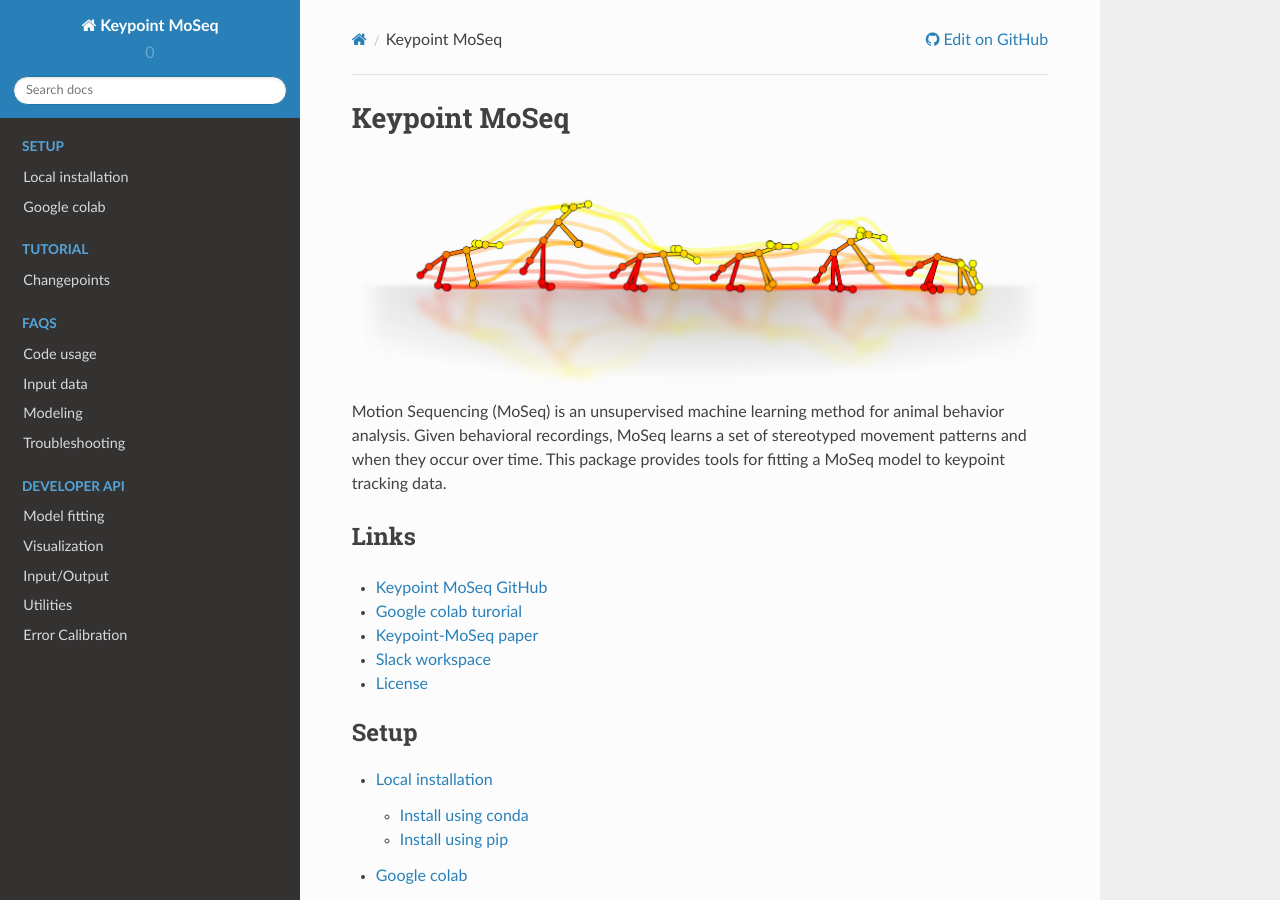
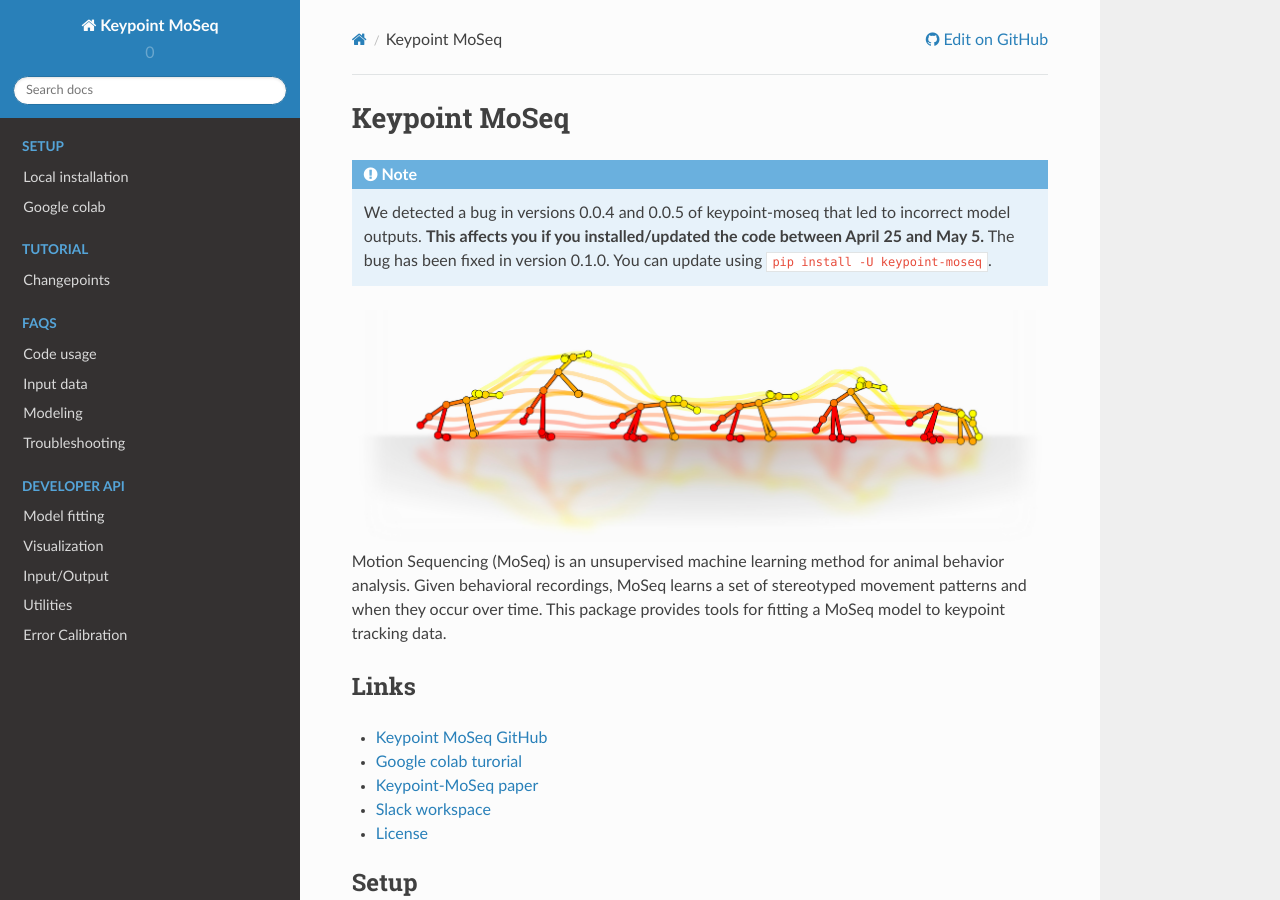
Before and after one commit to dattalab/keypoint-moseq, a Sphinx documentation site: the page built from docs/source/index.rst, in a window 1280 px wide and 900 px high. Built offline with Sphinx 7.4.7 and the Read the Docs theme 2.0.0, drawn with Linux system fonts in a browser that asks for light colours; pages that are not in the unit, such as notebooks, are missing from menus.

Commit message:
added warning about modeling error

```diff
--- a/docs/source/index.rst
+++ b/docs/source/index.rst
@@ -1,5 +1,8 @@
 Keypoint MoSeq
 ==============
+
+.. note::
+    We detected a bug in versions 0.0.4 and 0.0.5 of keypoint-moseq that led to incorrect model outputs. **This affects you if you installed/updated the code between April 25 and May 5.** The bug has been fixed in version 0.1.0. You can update using ``pip install -U keypoint-moseq``.
 
 .. image:: _static/logo.jpg
    :align: center
```
Also changed, not shown: README.md (+6 -0 lines).
